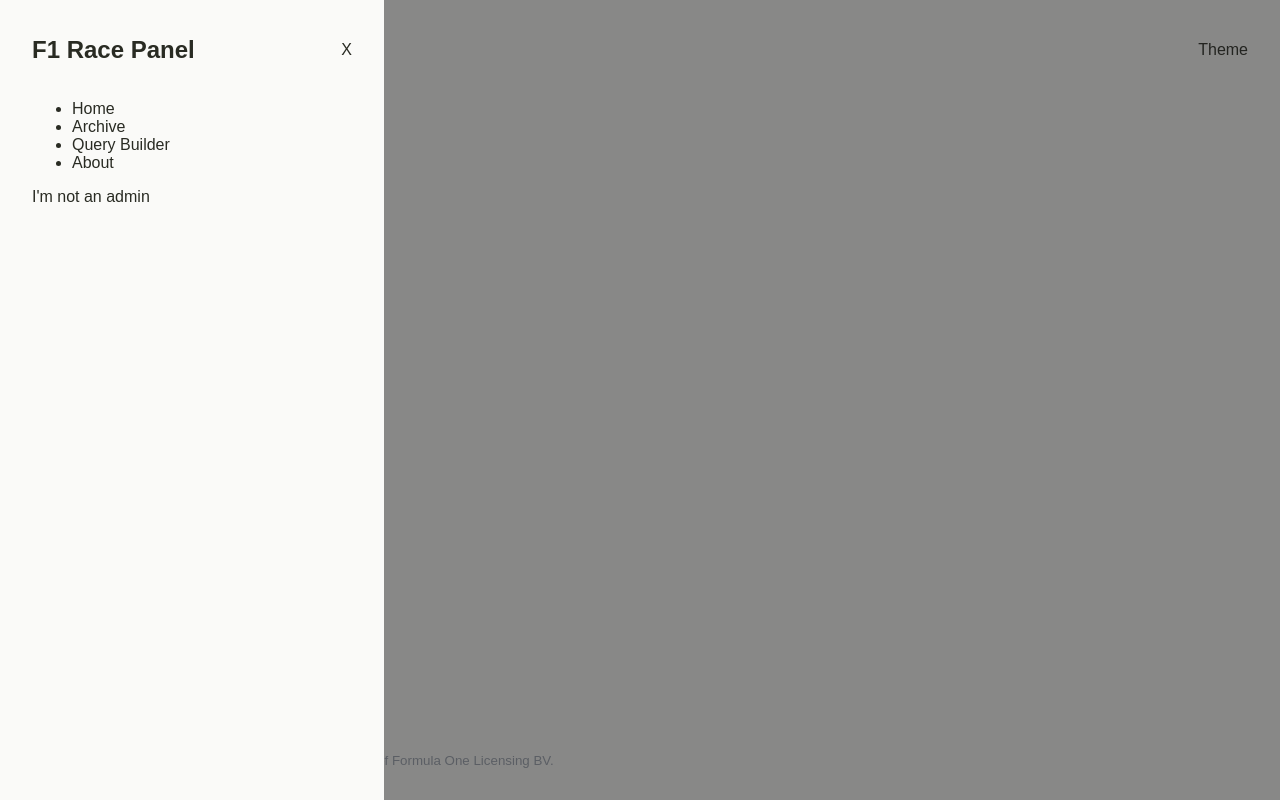
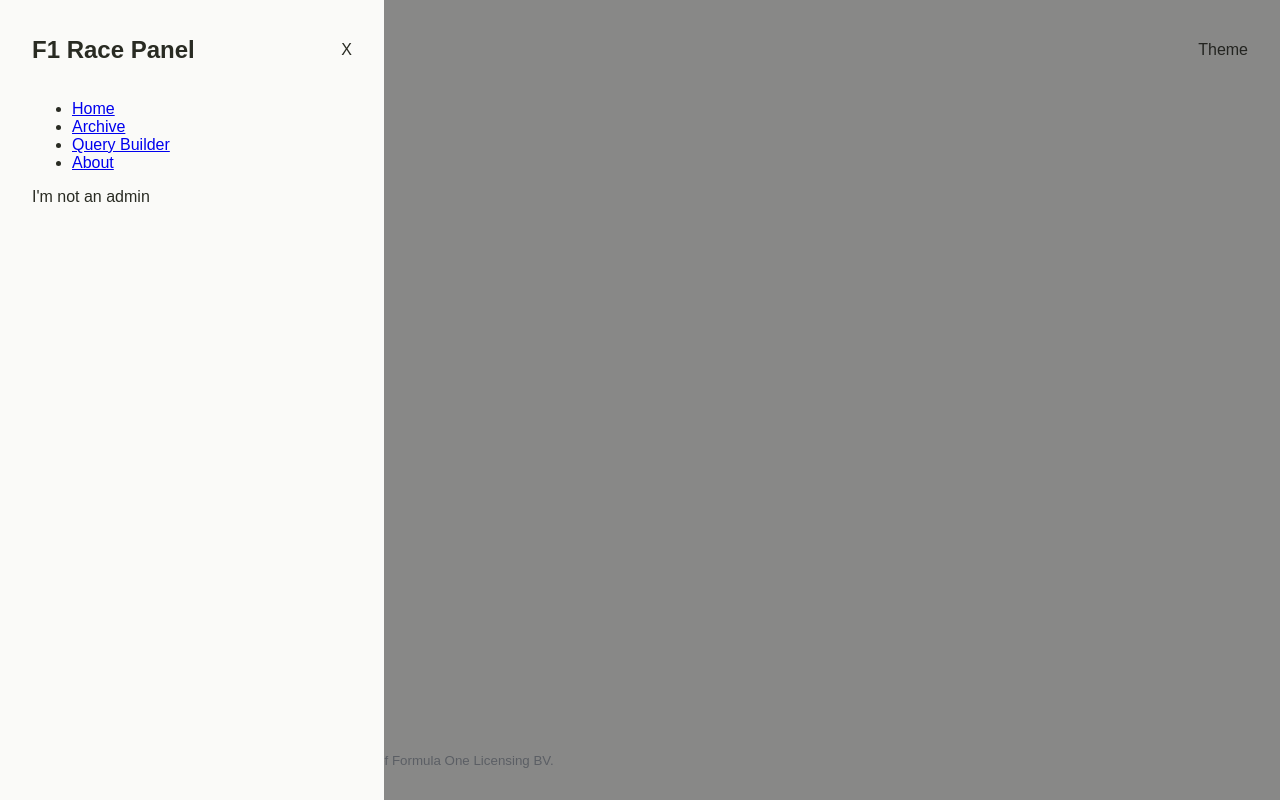
Before and after one commit to danielluna90/f1racepanel, an Astro site in the folder packages/client-new/: page / in a window 1280 px wide. Both pictures are taken after a click on the button "Open Navbar". Built offline with nearby package versions, Linux system fonts and the light colour scheme; Astro itself is replaced by a stand-in of ours.

Commit message:
Add links to navigation components

```diff
--- a/packages/client-new/src/components/Navbar.astro
+++ b/packages/client-new/src/components/Navbar.astro
@@ -9,7 +9,7 @@
 <nav>
   <div class="left">
     <button id="nav-open-btn">Open Navbar</button>
-    <h1>F1 Race Panel{admin ? " - Admin" : ""}</h1>
+    <h1><a href="/">F1 Race Panel{admin ? " - Admin" : ""}</a></h1>
   </div>
 
   <div>
--- a/packages/client-new/src/components/Sidebar.astro
+++ b/packages/client-new/src/components/Sidebar.astro
@@ -14,10 +14,10 @@
     </div>
 
     <ul>
-      <li>Home</li>
-      <li>Archive</li>
-      <li>Query Builder</li>
-      <li>About</li>
+      <li><a href="/">Home</a></li>
+      <li><a href="/archive">Archive</a></li>
+      <li><a href="/query-builder">Query Builder</a></li>
+      <li><a href="/about">About</a></li>
     </ul>
     {admin ? <p>I'm an admin</p> : <p>I'm not an admin</p>}
   </div>
```
